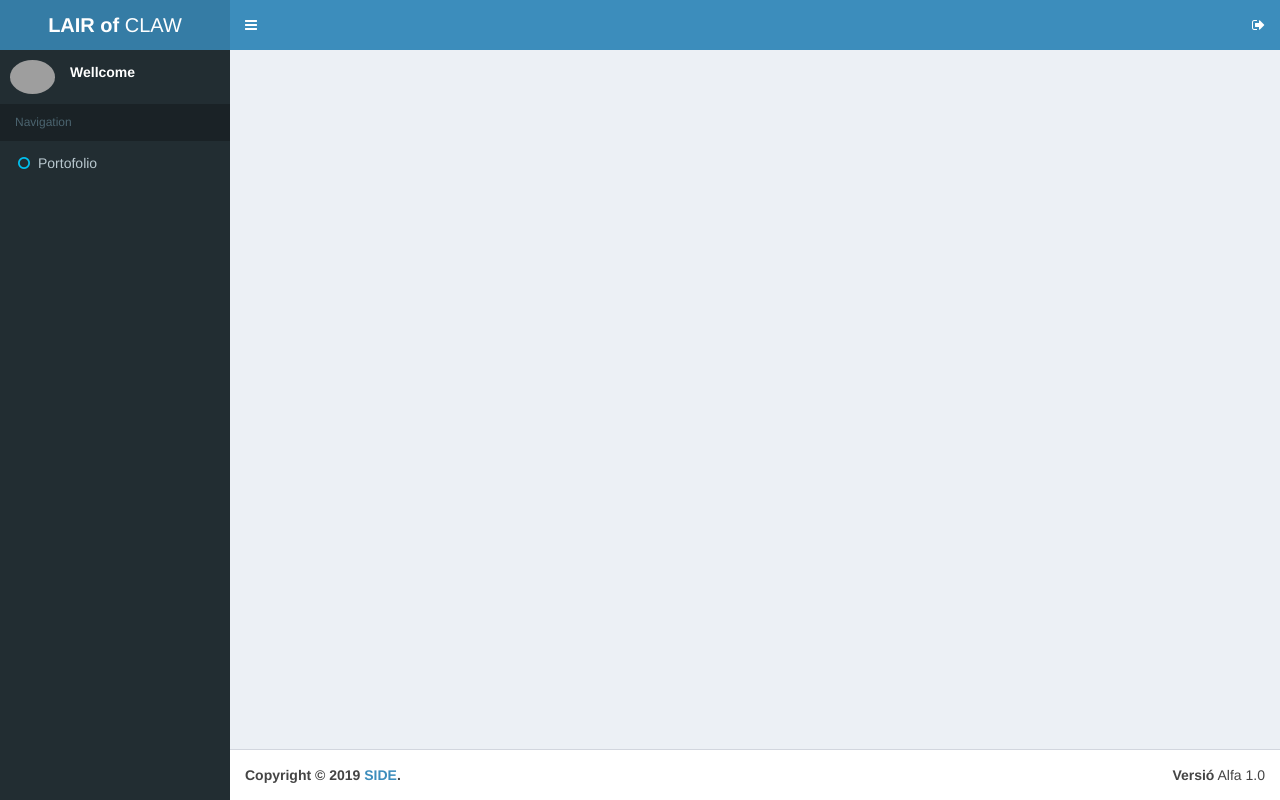
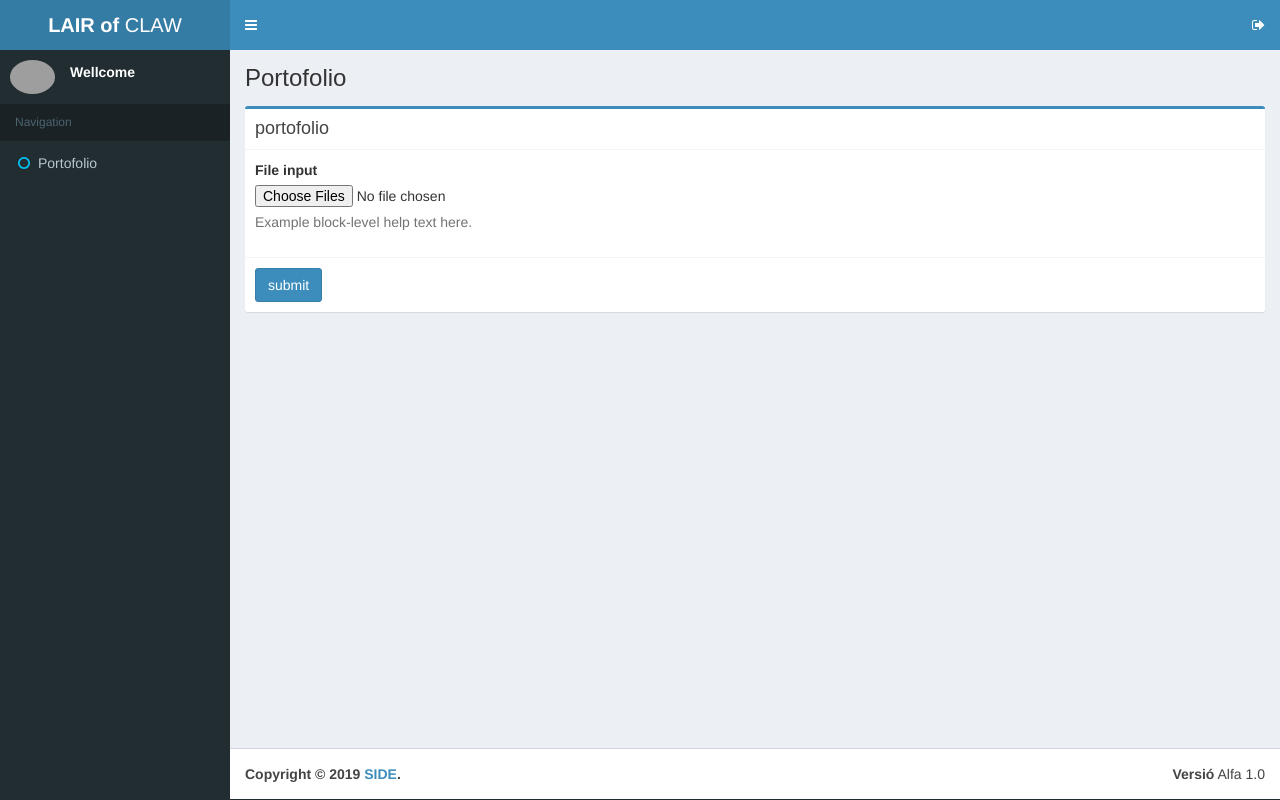
Before and after one commit to erethilclaw/photoBlog, a Symfony app: template templates/admin/portofolio.html.twig in a window 1280 px wide. Run offline with Twig, Linux system fonts and the light colour scheme; the template is opened without the code that fills it, so the values that code supplies are empty; some libraries are stand-ins or nearby versions; grey boxes are pictures that could not be loaded.

Commit message:
template base for portofolio form

```diff
--- a/templates/admin/portofolio.html.twig
+++ b/templates/admin/portofolio.html.twig
@@ -1,9 +1,40 @@
 {% extends 'admin/baseAdmin.html.twig' %}
+{% block stylesheets %}
+{{ parent() }}
+
+{% endblock %}
 
 {% block body %}
+    <section class="content-header">
+        <h1>{{ 'sidebar.portofolio'|trans }}</h1>
+    </section>
+    <section class="content">
+        <div class="box box-primary">
+            <div class="box-header with-border">
+                <h3 class="box-title">portofolio</h3>
+            </div>
+            <div class="box-body">
+                <div class="form-group">
+                    <label for="exampleInputFile">File input</label>
+                    <input type="file" id="exampleInputFile" multiple>
+
+                    <p class="help-block">Example block-level help text here.</p>
+                </div>
+            </div>
+            <div class="box-footer">
+                <button type="submit" class="btn btn-primary">{{ 'form.submit'|trans }}</button>
+            </div>
+
+        </div>
+    </section>
 
 {% endblock %}
 
 {% block title %}
 
 {% endblock %}
+
+{% block javascripts %}
+
+
+{% endblock %}
--- a/translations/messages.en.yaml
+++ b/translations/messages.en.yaml
@@ -2,3 +2,5 @@ sidebar:
     wellcome: Wellcome
     navigation: Navigation
     portofolio: Portofolio
+form:
+    submit: submit
```
